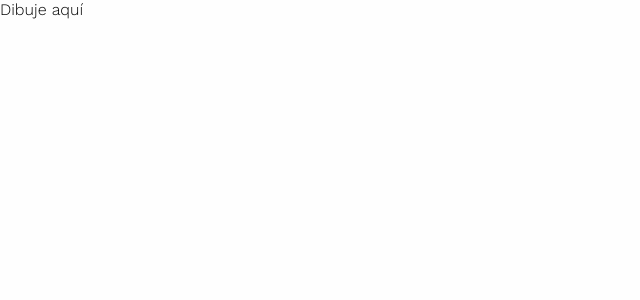
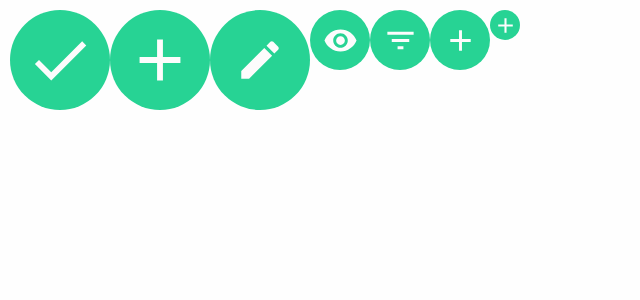
Before and after one commit to platzimaster-wedeal/wefront, a React app: page /draw in a window 1280 px wide. Shown: the top 300 px of the page, without its empty margins (0-640 px from the left). Built offline with nearby package versions, Linux system fonts and the light colour scheme.

Commit message:
[REFACTOR] ButtonAction component added

```diff
--- /dev/null
+++ b/src/assets/styles/components/Buttons/ButtonAction.scss
@@ -0,0 +1,10 @@
+@import '../../partials/colors.scss';
+
+.button-action {
+    background-color: $color-primary;
+    border-radius: 50%;
+    display: flex;
+    justify-content: center;
+    align-items: center;
+    color: $color-background;
+}
--- a/src/assets/styles/components/Draw/Draw.scss
+++ b/src/assets/styles/components/Draw/Draw.scss
@@ -4,3 +4,9 @@
 @import '../../partials/sizes.scss';
 @import '../../partials/spacing.scss';
 @import '../../partials/text.scss';
+
+.button__container {
+    display: flex;
+    padding: 10px;
+
+}
--- /dev/null
+++ b/src/components/Buttons/ButtonAction.jsx
@@ -0,0 +1,21 @@
+import React from "react";
+import "../../assets/styles/components/Buttons/ButtonAction.scss";
+
+const buttonSize = (width, height, fontSize) => {
+ return {
+  width: width || "70px",
+  height: height || "70px",
+  fontSize: fontSize || "70px",
+ };
+};
+
+const ButtonAction = ({ icon, width, height, fontSize }) => {
+ const MdIcon = icon;
+ return (
+  <button className="button-action" style={buttonSize(width, height, fontSize)}>
+   <MdIcon />
+  </button>
+ );
+};
+
+export default ButtonAction;
--- a/src/container/Draw.js
+++ b/src/container/Draw.js
@@ -1,7 +1,41 @@
 import React from "react";
+import {
+ MdAdd,
+ MdDone,
+ MdModeEdit,
+ MdRemoveRedEye,
+ MdFilterList,
+} from "react-icons/md";
+import ButtonAction from "../components/Buttons/ButtonAction";
+import "../assets/styles/components/Draw/Draw.scss";
 
 const Draw = () => {
- return <div>Dibuje aquí</div>;
+ return (
+  <div className="button__container">
+   <ButtonAction icon={MdDone} width="100px" height="100px" />
+   <ButtonAction icon={MdAdd} width="100px" height="100px" />
+   <ButtonAction
+    icon={MdModeEdit}
+    width="100px"
+    height="100px"
+    fontSize="50px"
+   />
+   <ButtonAction
+    icon={MdRemoveRedEye}
+    width="60px"
+    height="60px"
+    fontSize="35px"
+   />
+   <ButtonAction
+    icon={MdFilterList}
+    width="60px"
+    height="60px"
+    fontSize="35px"
+   />
+   <ButtonAction icon={MdAdd} width="60px" height="60px" fontSize="35px" />
+   <ButtonAction icon={MdAdd} width="30px" height="30px" fontSize="25px" />
+  </div>
+ );
 };
 
 export default Draw;
```
Also changed, not shown: src/assets/styles/components/Button/Button.scss (deleted, +0 -7 lines), src/components/Button/Button.jsx (deleted, +0 -8 lines), .eslintrc.json.
